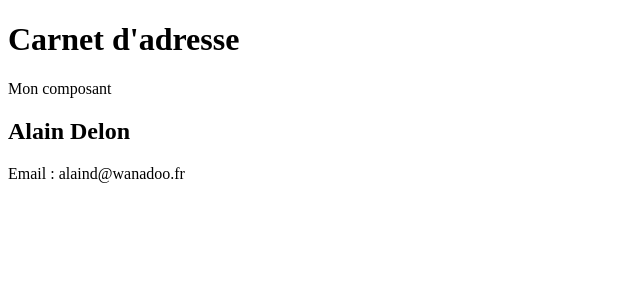
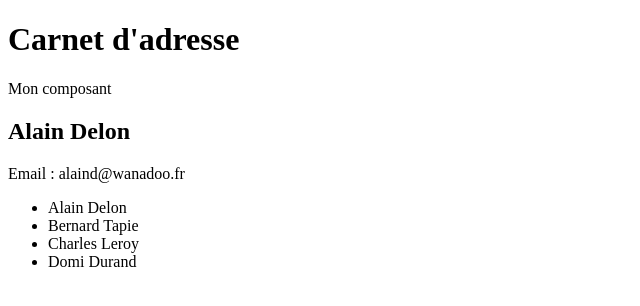
Before and after one commit to pbreteche/ng23w05, an Angular app: page / in a window 1280 px wide. Shown: the top 306 px of the page, without its empty margins (0-640 px from the left). Built offline with nearby package versions, Linux system fonts and the light colour scheme.

Commit message:
lister des contacts

```diff
--- a/src/app/app.component.html
+++ b/src/app/app.component.html
@@ -5,3 +5,9 @@
   <h2>{{contact.firstName}} {{contact.lastName}}</h2>
   <p>Email : {{contact.email}}</p>
 </article>
+
+<ul>
+  <li *ngFor="let contact of contacts">
+    {{contact.firstName}} {{contact.lastName}}
+  </li>
+</ul>
--- a/src/app/app.component.ts
+++ b/src/app/app.component.ts
@@ -1,5 +1,6 @@
 import { Component } from '@angular/core';
 import {Contact} from "../model/contact";
+import DATA from '../stub/contacts';
 
 @Component({
   selector: 'app-root',
@@ -8,9 +9,6 @@ import {Contact} from "../model/contact";
 })
 export class AppComponent {
   title = 'Carnet d\'adresse';
-  contact: Contact = {
-    firstName: 'Alain',
-    lastName: 'Delon',
-    email: 'alaind@wanadoo.fr',
-  };
+  contacts: Contact[] = DATA;
+  contact: Contact = DATA[0];
 }
--- /dev/null
+++ b/src/stub/contacts.ts
@@ -0,0 +1,22 @@
+export default [
+  {
+    firstName: 'Alain',
+    lastName: 'Delon',
+    email: 'alaind@wanadoo.fr',
+  },
+  {
+    firstName: 'Bernard',
+    lastName: 'Tapie',
+    email: 'berber@alice.fr',
+  },
+  {
+    firstName: 'Charles',
+    lastName: 'Leroy',
+    email: 'cleroy@free.fr',
+  },
+  {
+    firstName: 'Domi',
+    lastName: 'Durand',
+    email: 'domi@durand.net',
+  },
+]
```
